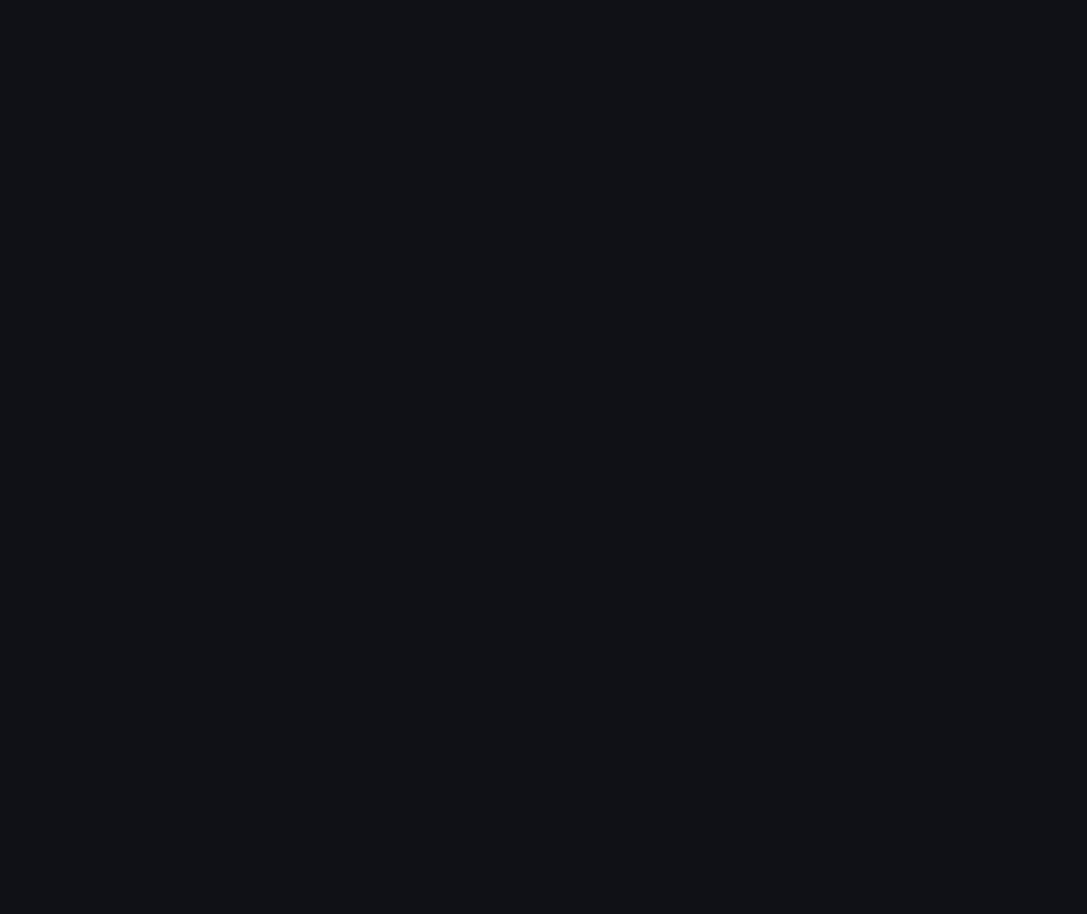
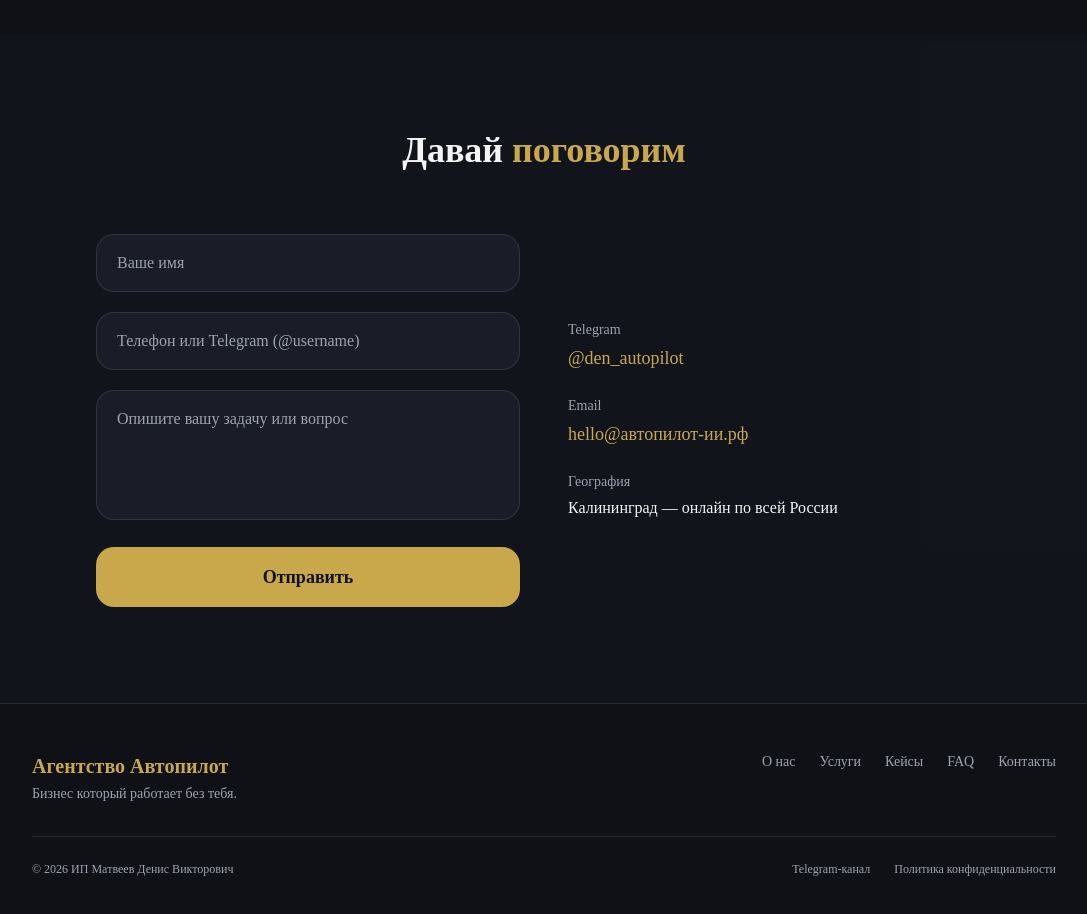
Before and after one commit to DenM990/autopilot-agency, a Next.js app: page / in a window 1280 px wide. Shown: the part 5800-6714 px from the top of the page, without its empty margins (96-1183 px from the left). Before the commit the page ends 5834 px from the top, so only its background shows below. Built offline with nearby package versions, Linux system fonts and the light colour scheme.

Commit message:
feat: add Contacts form and Footer — all 12 sections complete

```diff
--- a/app/page.tsx
+++ b/app/page.tsx
@@ -8,6 +8,8 @@ import { Numbers } from "@/components/sections/Numbers";
 import { HowToStart } from "@/components/sections/HowToStart";
 import { Pricing } from "@/components/sections/Pricing";
 import { FAQ } from "@/components/sections/FAQ";
+import { Contacts } from "@/components/sections/Contacts";
+import { Footer } from "@/components/sections/Footer";
 
 export default function Home() {
   return (
@@ -22,6 +24,8 @@ export default function Home() {
       <HowToStart />
       <Pricing />
       <FAQ />
+      <Contacts />
+      <Footer />
     </main>
   );
 }
--- /dev/null
+++ b/components/sections/Contacts.tsx
@@ -0,0 +1,130 @@
+"use client";
+
+import { useState } from "react";
+import { useForm } from "react-hook-form";
+
+type FormData = {
+  name: string;
+  contact: string;
+  task: string;
+};
+
+export function Contacts() {
+  const [status, setStatus] = useState<"idle" | "sending" | "ok" | "error">("idle");
+  const {
+    register,
+    handleSubmit,
+    reset,
+    formState: { errors },
+  } = useForm<FormData>();
+
+  const onSubmit = async (data: FormData) => {
+    setStatus("sending");
+    try {
+      const res = await fetch("/api/contact", {
+        method: "POST",
+        headers: { "Content-Type": "application/json" },
+        body: JSON.stringify(data),
+      });
+      if (!res.ok) throw new Error("Server error");
+      setStatus("ok");
+      reset();
+    } catch {
+      setStatus("error");
+    }
+  };
+
+  return (
+    <section id="contacts" className="py-24 px-6 bg-card/30">
+      <div className="max-w-4xl mx-auto">
+        <h2 className="text-4xl font-bold text-center mb-16 text-text-primary">
+          Давай <span className="text-accent">поговорим</span>
+        </h2>
+
+        <div className="grid grid-cols-1 md:grid-cols-2 gap-12">
+          <form onSubmit={handleSubmit(onSubmit)} className="space-y-5">
+            <div>
+              <input
+                {...register("name", { required: "Введите имя" })}
+                placeholder="Ваше имя"
+                className="w-full bg-card border border-white/10 rounded-2xl px-5 py-4 text-text-primary placeholder:text-text-secondary focus:outline-none focus:border-accent/50 transition-colors"
+              />
+              {errors.name && (
+                <p className="text-red-400 text-sm mt-1">{errors.name.message}</p>
+              )}
+            </div>
+
+            <div>
+              <input
+                {...register("contact", { required: "Укажите телефон или Telegram" })}
+                placeholder="Телефон или Telegram (@username)"
+                className="w-full bg-card border border-white/10 rounded-2xl px-5 py-4 text-text-primary placeholder:text-text-secondary focus:outline-none focus:border-accent/50 transition-colors"
+              />
+              {errors.contact && (
+                <p className="text-red-400 text-sm mt-1">{errors.contact.message}</p>
+              )}
+            </div>
+
+            <div>
+              <textarea
+                {...register("task", { required: "Опишите задачу" })}
+                placeholder="Опишите вашу задачу или вопрос"
+                rows={4}
+                className="w-full bg-card border border-white/10 rounded-2xl px-5 py-4 text-text-primary placeholder:text-text-secondary focus:outline-none focus:border-accent/50 transition-colors resize-none"
+              />
+              {errors.task && (
+                <p className="text-red-400 text-sm mt-1">{errors.task.message}</p>
+              )}
+            </div>
+
+            <button
+              type="submit"
+              disabled={status === "sending"}
+              className="w-full bg-accent hover:bg-accent/90 disabled:opacity-60 text-background font-semibold py-4 rounded-2xl text-lg transition-all duration-200 hover:shadow-[0_0_20px_rgba(201,168,76,0.4)]"
+            >
+              {status === "sending" ? "Отправляем..." : "Отправить"}
+            </button>
+
+            {status === "ok" && (
+              <p className="text-green-400 text-center">
+                Заявка отправлена! Ответим в течение дня.
+              </p>
+            )}
+            {status === "error" && (
+              <p className="text-red-400 text-center">
+                Ошибка отправки. Напишите напрямую в Telegram.
+              </p>
+            )}
+          </form>
+
+          <div className="flex flex-col gap-6 justify-center">
+            <div>
+              <p className="text-text-secondary text-sm mb-1">Telegram</p>
+              <a
+                href="https://t.me/den_autopilot"
+                className="text-accent hover:underline text-lg font-medium"
+                target="_blank"
+                rel="noopener noreferrer"
+              >
+                @den_autopilot
+              </a>
+            </div>
+            <div>
+              <p className="text-text-secondary text-sm mb-1">Email</p>
+              <a
+                href="mailto:hello@автопилот-ии.рф"
+                className="text-accent hover:underline text-lg font-medium"
+              >
+                hello@автопилот-ии.рф
+              </a>
+            </div>
+            <div>
+              <p className="text-text-secondary text-sm mb-1">География</p>
+              <p className="text-text-primary">Калининград — онлайн по всей России</p>
+            </div>
+          </div>
+        </div>
+      </div>
+    </section>
+  );
+}
--- /dev/null
+++ b/components/sections/Footer.tsx
@@ -0,0 +1,56 @@
+const links = [
+  { label: "О нас", href: "#solution" },
+  { label: "Услуги", href: "#services" },
+  { label: "Кейсы", href: "#cases" },
+  { label: "FAQ", href: "#faq" },
+  { label: "Контакты", href: "#contacts" },
+];
+
+export function Footer() {
+  return (
+    <footer id="footer" className="py-12 px-6 border-t border-white/10">
+      <div className="max-w-5xl mx-auto">
+        <div className="flex flex-col md:flex-row justify-between items-start gap-8 mb-8">
+          <div>
+            <p className="text-xl font-bold text-accent mb-1">Агентство Автопилот</p>
+            <p className="text-text-secondary text-sm">Бизнес который работает без тебя.</p>
+          </div>
+
+          <nav className="flex flex-wrap gap-6">
+            {links.map((link) => (
+              <a
+                key={link.label}
+                href={link.href}
+                className="text-text-secondary hover:text-accent transition-colors text-sm"
+              >
+                {link.label}
+              </a>
+            ))}
+          </nav>
+        </div>
+
+        <div className="flex flex-col md:flex-row justify-between items-center gap-4 pt-6 border-t border-white/10">
+          <p className="text-text-secondary text-xs">
+            © 2026 ИП Матвеев Денис Викторович
+          </p>
+          <div className="flex gap-6">
+            <a
+              href="https://t.me/den_autopilot"
+              className="text-text-secondary hover:text-accent transition-colors text-xs"
+              target="_blank"
+              rel="noopener noreferrer"
+            >
+              Telegram-канал
+            </a>
+            <a
+              href="/privacy"
+              className="text-text-secondary hover:text-accent transition-colors text-xs"
+            >
+              Политика конфиденциальности
+            </a>
+          </div>
+        </div>
+      </div>
+    </footer>
+  );
+}
```
